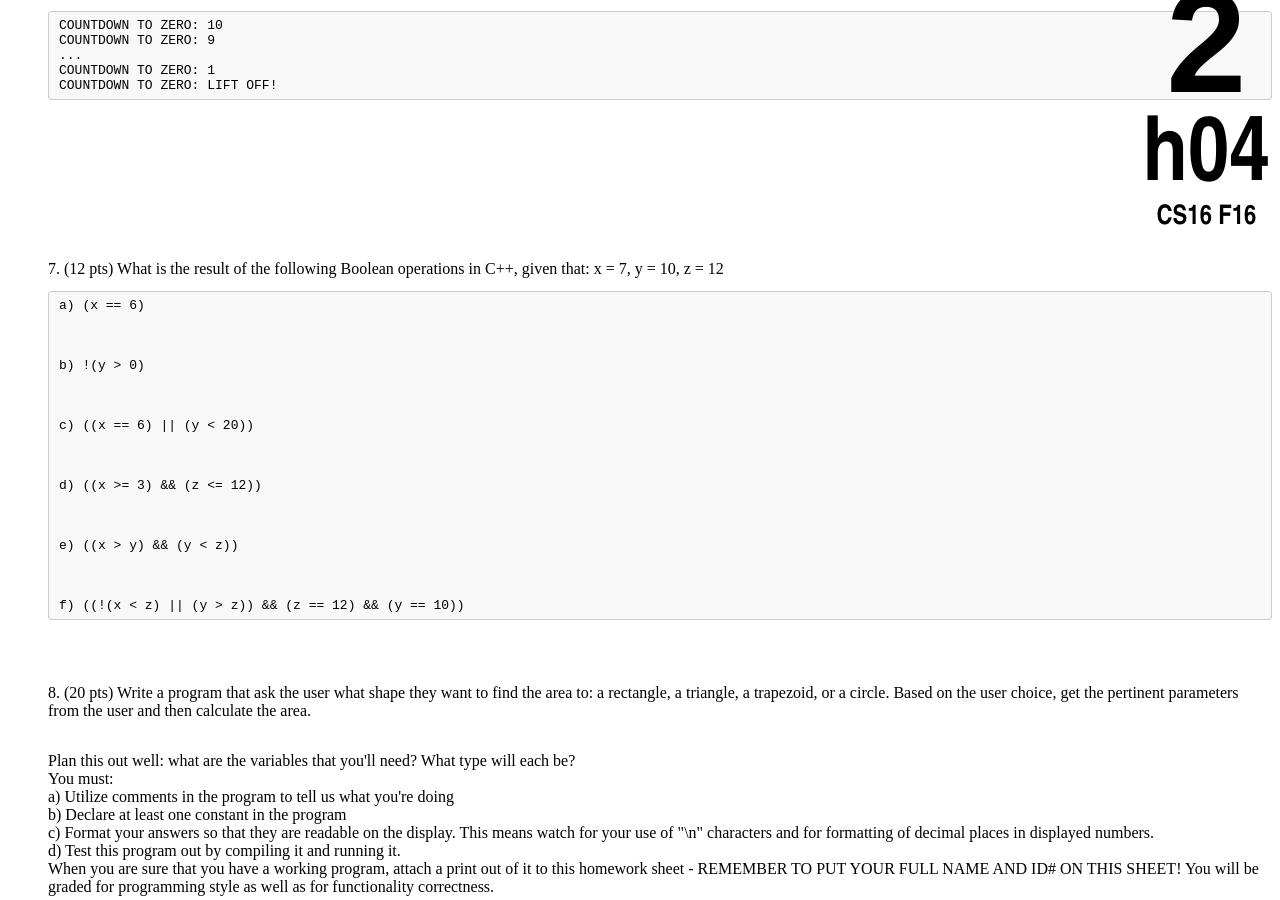
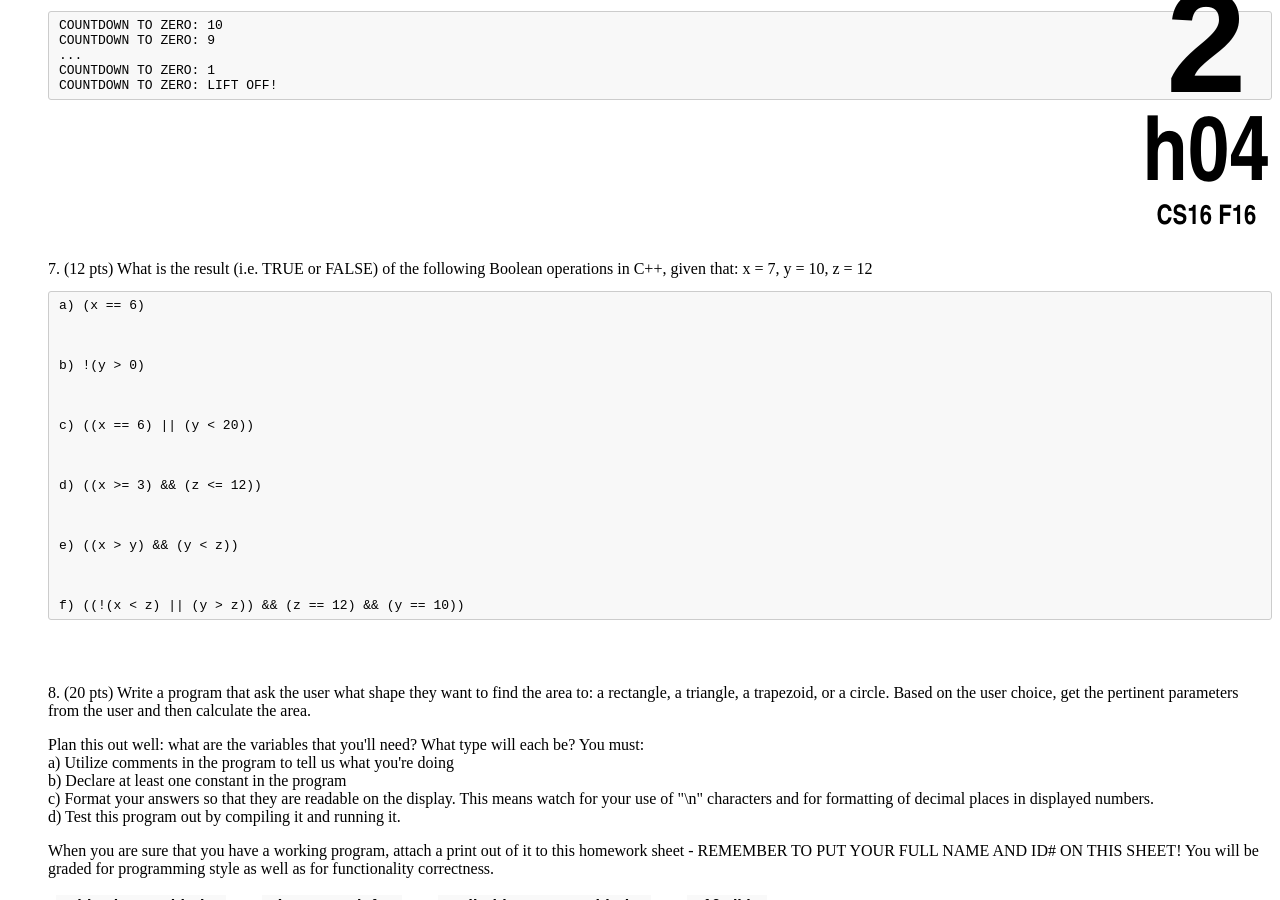
Before and after one commit to ucsb-cs16-s16/https-ucsb-cs16-s17.github.io, a Jekyll site: the page built from _hwk/h04.md, in a window 1280 px wide and 900 px high, scrolled down 1325 px. Built offline with Jekyll 4.4.1, drawn with Linux system fonts in a browser that asks for light colours.

Commit message:
Update h04.md

```diff
--- a/_hwk/h04.md
+++ b/_hwk/h04.md
@@ -52,7 +52,7 @@ COUNTDOWN TO ZERO: LIFT OFF!
 </div>
 <div style="margin-bottom:10em"></div>
 
-7.	(12 pts)  What is the result of the following Boolean operations in C++, given that: x = 7, y = 10, z = 12
+7.	(12 pts)  What is the result (i.e. TRUE or FALSE) of the following Boolean operations in C++, given that: x = 7, y = 10, z = 12
 	<div style="margin-bottom:0em"></div>
 <div markdown="1">
 	a) (x == 6)
@@ -76,22 +76,23 @@ COUNTDOWN TO ZERO: LIFT OFF!
 
 
 	f) ((!(x < z) || (y > z)) && (z == 12) && (y == 10))
+
+
+
 </div>
 <div style="margin-bottom:4em"></div>
 
 
 8.	(20 pts) Write a program that ask the user what shape they want to find the area to: a rectangle, a triangle, a trapezoid, or a circle. Based on the user choice, get the pertinent parameters from the user and then calculate the area.
-	<div style="margin-bottom:2em"></div>
-	Plan this out well: what are the variables that you'll need? What type will each be?
+	<div style="margin-bottom:1em"></div>
+	Plan this out well: what are the variables that you'll need? What type will each be? You must:
 	<div style="margin-bottom:0em"></div>
-	You must:
+	a) Utilize comments in the program to tell us what you're doing
 	<div style="margin-bottom:0em"></div>
-		a) Utilize comments in the program to tell us what you're doing
+	b) Declare at least one constant in the program
 	<div style="margin-bottom:0em"></div>
-		b) Declare at least one constant in the program
+	c) Format your answers so that they are readable on the display. This means watch for your use of "\n" characters and for formatting of decimal places in displayed numbers.
 	<div style="margin-bottom:0em"></div>
-		c) Format your answers so that they are readable on the display. This means watch for your use of "\n" characters and for formatting of decimal places in displayed numbers.
-	<div style="margin-bottom:0em"></div>
-		d) Test this program out by compiling it and running it.
-	<div style="margin-bottom:0em"></div>
+	d) Test this program out by compiling it and running it.
+	<div style="margin-bottom:1em"></div>
 	When you are sure that you have a working program, attach a print out of it to this homework sheet - REMEMBER TO PUT YOUR FULL NAME AND ID# ON THIS SHEET! You will be graded for programming style as well as for functionality correctness.
```
